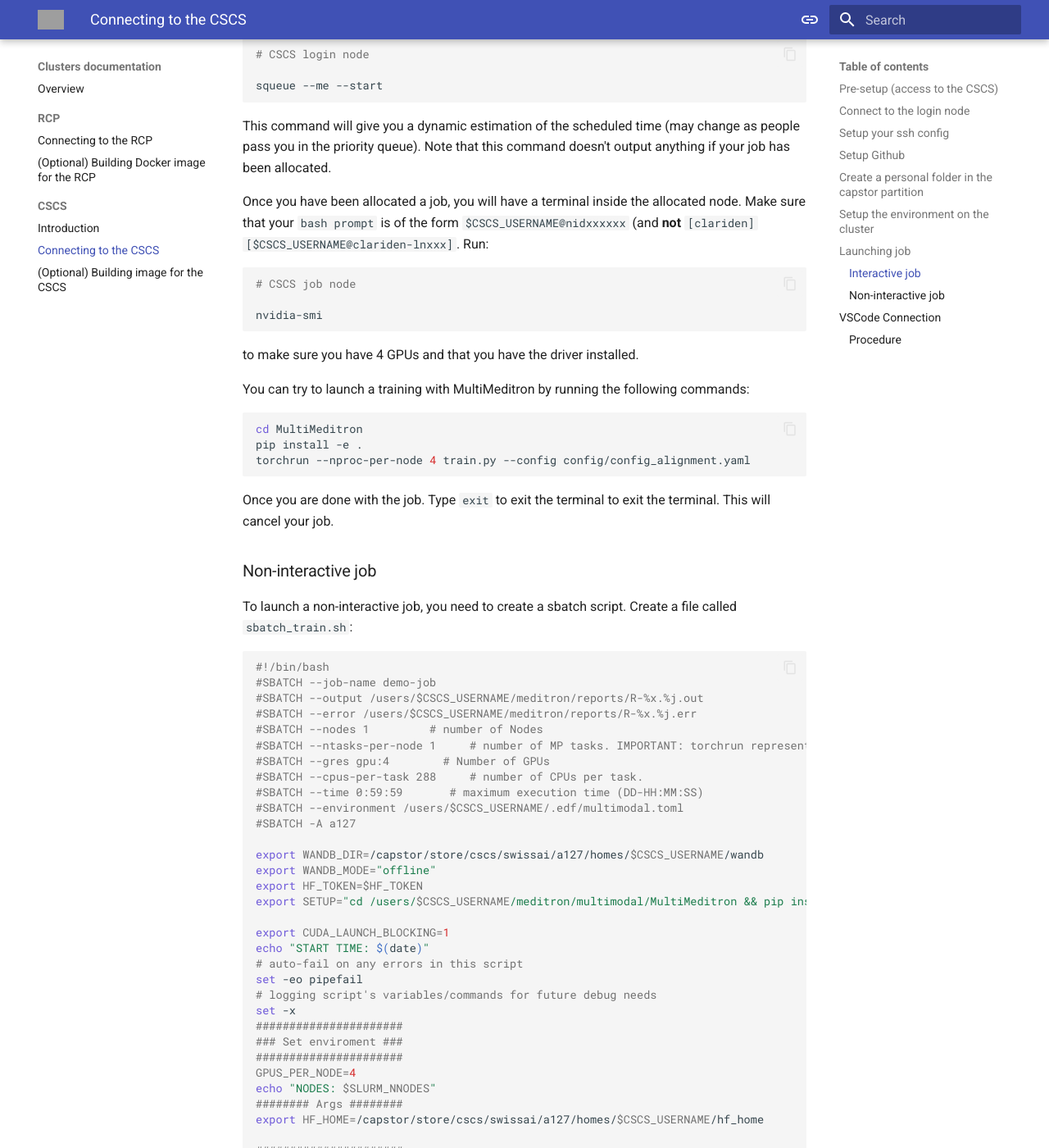
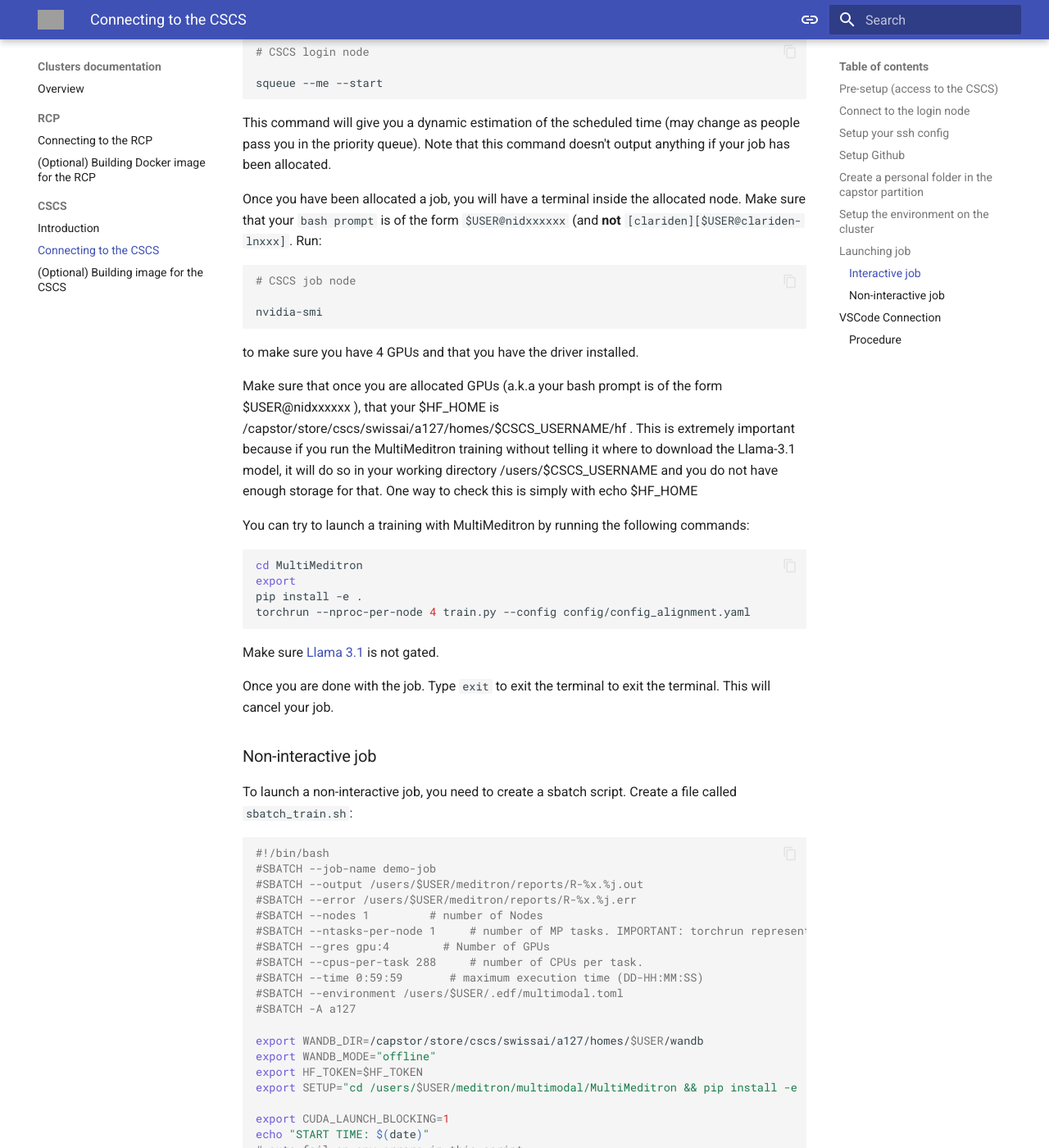
Before and after one commit to EPFLiGHT/LiGHT-doc, an MkDocs documentation site: the page built from docs/clusters/cscs.md, in a window 1280 px wide and 1400 px high, scrolled down 7996 px. Shown: the whole window at 82% size. Built offline with MkDocs 1.6.1 and Material for MkDocs 9.7.7, drawn with Linux system fonts in a browser that asks for light colours; some of the changed text lies outside the part shown; grey boxes are pictures that could not be loaded.

Commit message:
Change HF_HOME in tutorial

````diff
--- a/docs/clusters/cscs.md
+++ b/docs/clusters/cscs.md
@@ -12,7 +12,7 @@
 
 ## Connect to the login node
 
-To connect to the login node, you will need to refresh your key every 24 hours. To refresh your keys, you need to execute the following script. Store the following script in a `.sh` file (e.g. `cscs_connect.sh`). Make sure to replace `$CSCS_USERNAME` with your CSCS username and the `$CSCS_PASSWORD` with your CSCS password.
+To connect to the login node, you will need to refresh your key every 24 hours. To refresh your keys, you need to execute the following script. Store the following script in a `.sh` file (e.g. `cscs_connect.sh`). Make sure to replace `$CSCS_USER` with your CSCS username and the `$CSCS_PASSWORD` with your CSCS password.
 
 ```bash
 #!/bin/bash
@@ -37,7 +37,7 @@
 #    AUTHORS Massimo Benini
 
 
-USERNAME=$CSCS_USERNAME
+USERNAME=$CSCS_USER
 PASSWORD=$CSCS_PASSWORD
 #read -p "Username : " USERNAME
 #read -s -p "Password: " PASSWORD
@@ -201,7 +201,7 @@
 and remove the lines:
 
 ```bash
-USERNAME=$CSCS_USERNAME
+USERNAME=$CSCS_USER
 PASSWORD=$CSCS_PASSWORD
 ```
 
@@ -212,7 +212,7 @@
 ```
 Host ela
     HostName ela.cscs.ch
-    User $CSCS_USERNAME
+    User $CSCS_USER
     ForwardAgent yes
     ForwardX11 yes
     forwardX11Trusted yes
@@ -221,7 +221,7 @@
 
 Host todi
     HostName todi.cscs.ch
-    User $CSCS_USERNAME
+    User $CSCS_USER
     ProxyJump ela
     ForwardAgent yes
     ForwardX11 yes
@@ -230,13 +230,15 @@
 
 Host clariden
     HostName clariden.cscs.ch
-    User $CSCS_USERNAME
+    User $CSCS_USER
     ProxyJump ela
     ForwardAgent yes
     ForwardX11 yes
     forwardX11Trusted yes
     IdentityFile ~/.ssh/cscs-key
 ```
+
+Make sure to replace the `$CSCS_USER` by your real CSCS username.
 
 To connect to the cluster, run the following:
 
@@ -269,8 +271,8 @@
     ```bash
     # CSCS login node
 
-    mkdir /users/$CSCS_USERNAME/meditron
-    cd /users/$CSCS_USERNAME/meditron
+    mkdir /users/$USER/meditron
+    cd /users/$USER/meditron
 
     git clone https://github.com/EPFLiGHT/MultiMeditron.git
     ```
@@ -279,8 +281,8 @@
     ```bash
     # CSCS login node
 
-    mkdir /users/$CSCS_USERNAME/meditron
-    cd /users/$CSCS_USERNAME/meditron
+    mkdir /users/$USER/meditron
+    cd /users/$USER/meditron
 
     git clone git@github.com:EPFLiGHT/MultiMeditron.git
     ```
@@ -292,44 +294,40 @@
 ```
 # CSCS login node
 
-mkdir /capstor/store/cscs/swissai/a127/homes/$CSCS_USERNAME
+mkdir /capstor/store/cscs/swissai/a127/homes/$USER
 ```
 
 This personal folder on the capstor will be mainly used to store your huggingface home and your big files that don't fit in your users personal folder
 
-In your `~/.bashrc`, append the following line:
-```
-export HF_HOME=/capstor/store/cscs/swissai/a127/homes/$CSCS_USERNAME/hf
-```
-
 ## Setup the environment on the cluster
 
-The terminal will spawn you into the `/users/$CSCS_USERNAME` directory.
+The terminal will spawn you into the `/users/$USER` directory.
 
-When running job, you will need to execute your job inside docker images. This is done by using `.toml` files that specify which docker image, environment variables are gonne be set when running the job. Create a folder `.edf` in `/users/$CSCS_USERNAME`:
+When running job, you will need to execute your job inside docker images. This is done by using `.toml` files that specify which docker image, environment variables are gonne be set when running the job. Create a folder `.edf` in `/users/$USER`:
 
 ```bash
 # CSCS login node
 
-mkdir /users/$CSCS_USERNAME/.edf
+mkdir /users/$USER/.edf
 ```
 
 
-Create a `/users/$CSCS_USERNAME/.edf/multimodal.toml` file:
+Create a `/users/$USER/.edf/multimodal.toml` file:
 
 ```toml
-image = "/capstor/store/cscs/swissai/a127/meditron/docker/multimeditron_latest.sqsh"
+image = "michelducartier24/multimeditron-git:latest-arm64"
 mounts = ["/capstor", "/iopsstor", "/users"]
 
 writable = true
 
-workdir = "/users/$CSCS_USERNAME/meditron/MultiMeditron"
+workdir = "/users/$USER/meditron/MultiMeditron"
 
 [annotations]
 com.hooks.aws_ofi_nccl.enabled = "true"
 com.hooks.aws_ofi_nccl.variant = "cuda12"
 
 [env]
+HF_HOME = "/capstor/store/cscs/swissai/a127/homes/$USER/hf"
 CUDA_CACHE_DISABLE = "1"
 NCCL_NET = "AWS Libfabric"
 NCCL_CROSS_NIC = "1"
@@ -344,10 +342,11 @@
 ```
 
 
-Notice 2 things:
+Notice 3 things:
 
 * We specify the path to the `.sqsh` file in the `image` attribute. This is the image used by the job that stores all of the dependencies.
 * We specify the path to the MultiMeditron repo in the `workdir` attribute. This is the directory where we spawn when the job is launched.
+* We specify the path to the HF cache in the environment variable `$HF_HOME`
 
 Note that for other types of job, you will probably require a different image and a different working directory.
 
@@ -363,7 +362,7 @@
 On the login node, you can launch an interactive job by executing the following command:
 
 ```
-srun --time=1:29:59 --partition debug -A a127 --environment=/users/$CSCS_USERNAME/.edf/multimodal.toml --pty bash
+srun --time=1:29:59 --partition debug -A a127 --environment=/users/$USER/.edf/multimodal.toml --pty bash
 ```
 
 Here is a breakdown of the command:
@@ -385,7 +384,7 @@
 
 This command will give you a dynamic estimation of the scheduled time (may change as people pass you in the priority queue). Note that this command doesn't output anything if your job has been allocated.
 
-Once you have been allocated a job, you will have a terminal inside the allocated node. Make sure that your `bash prompt` is of the form `$CSCS_USERNAME@nidxxxxxx` (and __not__ `[clariden][$CSCS_USERNAME@clariden-lnxxx]`. Run:
+Once you have been allocated a job, you will have a terminal inside the allocated node. Make sure that your `bash prompt` is of the form `$USER@nidxxxxxx` (and __not__ `[clariden][$USER@clariden-lnxxx]`. Run:
 
 ```bash
 # CSCS job node
@@ -395,14 +394,18 @@
 
 to make sure you have 4 GPUs and that you have the driver installed.
 
+Make sure that once you are allocated GPUs (a.k.a your bash prompt is of the form $USER@nidxxxxxx ), that your $HF_HOME is /capstor/store/cscs/swissai/a127/homes/$CSCS_USERNAME/hf . This is extremely important because if you run the MultiMeditron training without telling it where to download the Llama-3.1 model, it will do so in your working directory /users/$CSCS_USERNAME and you do not have enough storage for that. One way to check this is simply with echo $HF_HOME
+
 You can try to launch a training with MultiMeditron by running the following commands:
 
 ```bash
 cd MultiMeditron
+export
 pip install -e .
 torchrun --nproc-per-node 4 train.py --config config/config_alignment.yaml
 ```
 
+Make sure [Llama 3.1](https://huggingface.co/meta-llama/Llama-3.1-8B-Instruct) is not gated.
 
 Once you are done with the job. Type `exit` to exit the terminal to exit the terminal. This will cancel your job.
 
@@ -413,20 +416,20 @@
 ```bash
 #!/bin/bash
 #SBATCH --job-name demo-job
-#SBATCH --output /users/$CSCS_USERNAME/meditron/reports/R-%x.%j.out
-#SBATCH --error /users/$CSCS_USERNAME/meditron/reports/R-%x.%j.err
+#SBATCH --output /users/$USER/meditron/reports/R-%x.%j.out
+#SBATCH --error /users/$USER/meditron/reports/R-%x.%j.err
 #SBATCH --nodes 1         # number of Nodes
 #SBATCH --ntasks-per-node 1     # number of MP tasks. IMPORTANT: torchrun represents just 1 Slurm task
 #SBATCH --gres gpu:4        # Number of GPUs
 #SBATCH --cpus-per-task 288     # number of CPUs per task.
 #SBATCH --time 0:59:59       # maximum execution time (DD-HH:MM:SS)
-#SBATCH --environment /users/$CSCS_USERNAME/.edf/multimodal.toml
+#SBATCH --environment /users/$USER/.edf/multimodal.toml
 #SBATCH -A a127
 
-export WANDB_DIR=/capstor/store/cscs/swissai/a127/homes/$CSCS_USERNAME/wandb
+export WANDB_DIR=/capstor/store/cscs/swissai/a127/homes/$USER/wandb
 export WANDB_MODE="offline"
 export HF_TOKEN=$HF_TOKEN
-export SETUP="cd /users/$CSCS_USERNAME/meditron/multimodal/MultiMeditron && pip install -e ."
+export SETUP="cd /users/$USER/meditron/multimodal/MultiMeditron && pip install -e ."
 
 export CUDA_LAUNCH_BLOCKING=1
 echo "START TIME: $(date)"
@@ -439,8 +442,9 @@
 ######################
 GPUS_PER_NODE=4
 echo "NODES: $SLURM_NNODES"
+
 ######## Args ########
-export HF_HOME=/capstor/store/cscs/swissai/a127/homes/$CSCS_USERNAME/hf_home
+export HF_HOME=/capstor/store/cscs/swissai/a127/homes/$USER/hf
 
 ######################
 ######################
@@ -465,7 +469,7 @@
   --tee 3 \
   "
 
-export CMD="$LAUNCHER train.py --config config/config_alignment.yaml"
+export CMD="$LAUNCHER -m multimeditron train /users/$USER/meditron/MultiMeditron/config/config_alignment.yaml"
 
 echo $CMD
 
@@ -483,11 +487,11 @@
 echo "END TIME: $(date)"
 ```
 
-Make sure to replace all the `$CSCS_USERNAME` by your username and the `$HF_TOKEN` with your huggingface token. Pay attention to the following parameters:
+Make sure to replace all the `$USER` by your username and the `$HF_TOKEN` with your huggingface token. Pay attention to the following parameters:
 
 - `#SBATCH --job-name demo-job` sets the job name to `demo-job`
 - `#SBATCH --nodes 1` means that we are claiming one node (of 4 GPUs). You should increase this if you are launching bigger jobs
-- `#SBATCH --output /users/$CSCS_USERNAME/meditron/reports/R-%x.%j.out` and `#SBATCH --error /users/$CSCS_USERNAME/meditron/reports/R-%x.%j.err` mean that this will create a folder `/users/$CSCS_USERNAME/meditron/reports` that stores all the job logs
+- `#SBATCH --output /users/$USER/meditron/reports/R-%x.%j.out` and `#SBATCH --error /users/$USER/meditron/reports/R-%x.%j.err` mean that this will create a folder `/users/$USER/meditron/reports` that stores all the job logs
 - Note that here, we execute a training of MultiMeditron with `config/config_alignment.yaml`, thus you need to make sure that the paths of the dataset are correct
 - Note that the part which follows the `#SBATCH` commands will be executed on every node
 
@@ -514,7 +518,7 @@
 ```bash
 # Login node
 
-cd /users/$CSCS_USERNAME/meditron/reports/
+cd /users/$USER/meditron/reports/
 tail -f R-%x.%j.err
 ```
 
````
